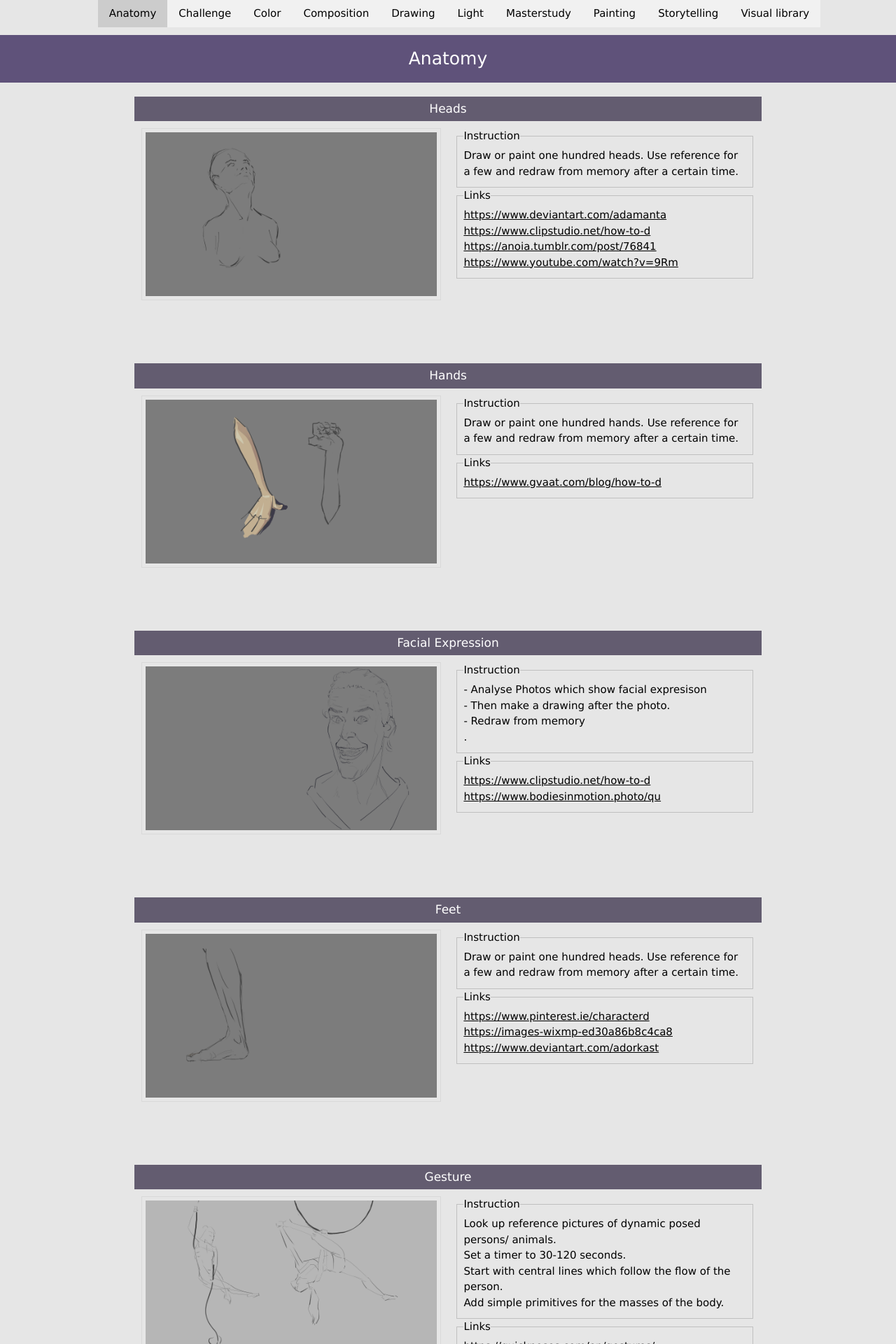
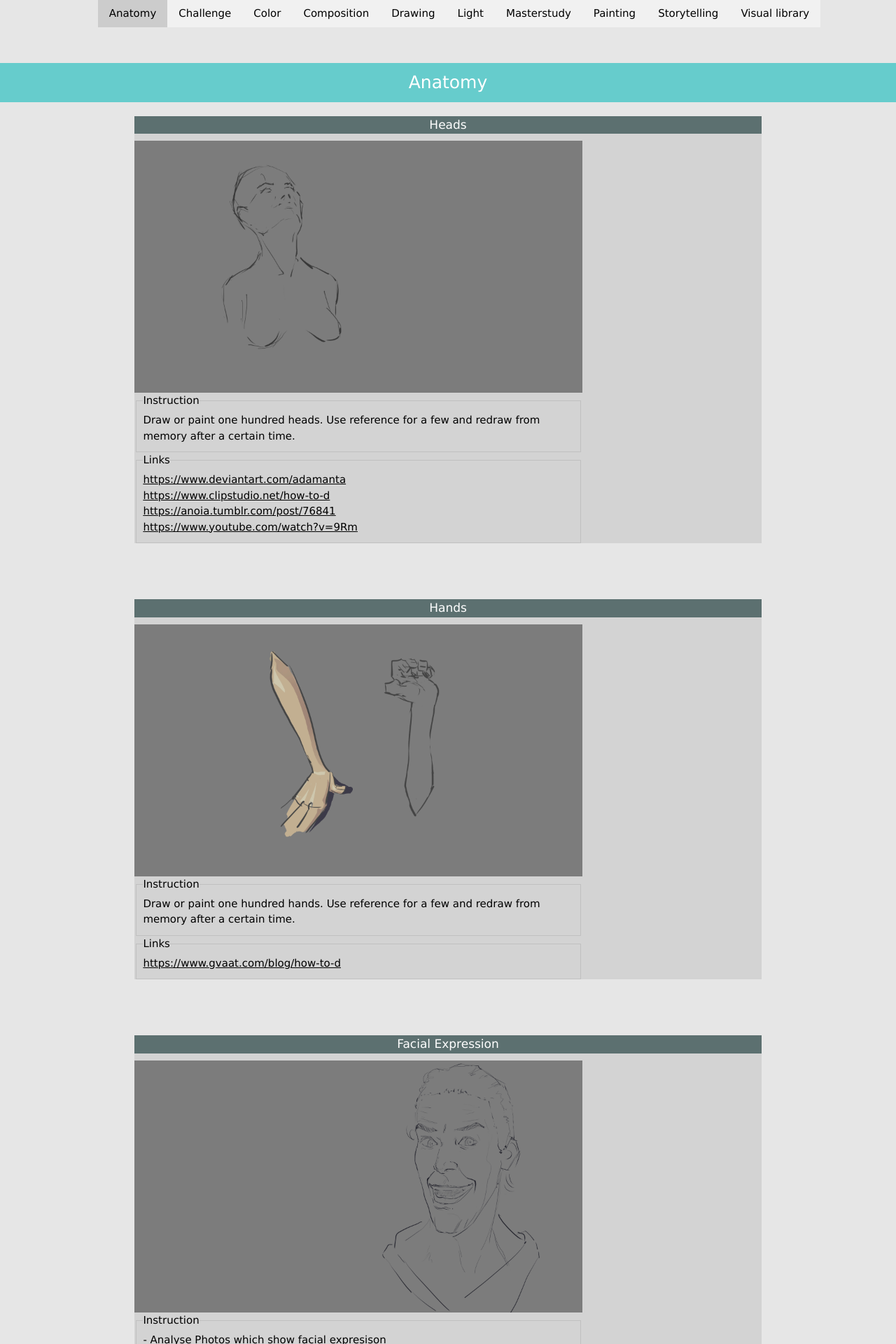
Before and after one commit to DominikPott/practicer-flask, a Flask app: page / in a window 1280 px wide. Shown: the top 1920 px of the page at 70% size. Run offline with Flask 2, Linux system fonts and the light colour scheme.

Commit message:
exercise styling

```diff
--- a/practicer_flask/static/css/exercises.css
+++ b/practicer_flask/static/css/exercises.css
@@ -9,32 +9,34 @@
 }
 
 .category {
-  background-color: hsl(260, 20%, 40%);
+  background-color: hsl(180, 50%, 60%);
   color: white;
 
   text-align: center;
   align: center;
 
   font-size: 25px;
-  padding: 15px;
 
+  padding: 9px;
   margin-bottom: 20px;
-  margin-top: 50px;
+  margin-top: 90px;
+}
+.exercise_container {
+  background-color: lightgray;
 }
 
 .exercise_label {
-  background-color: hsl(260, 10%, 40%);
+  background-color: hsl(180, 10%, 40%);
   text-align: center;
   align: center;
 
   color: white;
   font-size: 17px;
-  padding: 5px;
+  margin-bottom: 10px;
 }
 
 .exercise {
   float: left;
-  padding: 10px;
 }
 
 .exercise.thumbnail {
@@ -47,9 +49,12 @@
     transform: scale(1.5);
 }
 
-
 .exercise.instruction {
   width: 50%;
+  max-width: 640px;
+  margin: 0 auto;
+}
+.exercise_row {
 }
 
 .exercise_row:after {
@@ -63,15 +68,13 @@
   text-align: center;
 }
 
-@media (max-width: 900px) {
+@media (max-width: 1280px) {
   .exercise.thumbnail, .exercise.instruction {
     width: 100%;
   }
 }
 
 img {
-  border: 1px solid hsl(0, 0%, 85%);
-  padding: 5px;
   height: auto;
   width: 100%;
   max-width: 640px;
--- a/practicer_flask/templates/exercises.html
+++ b/practicer_flask/templates/exercises.html
@@ -9,6 +9,7 @@
 <div class="category" id="{{ categorie }}">{{ categorie.capitalize() }}</div>
 <div class="layout_exercises">
     {% for exercise in categories[categorie] %}
+    <div class="exercise_container">
     <div class="exercise_label" id="{{ exercise['label'] }}">{{ exercise['label'] }}</div>
     <div class="exercise_row">
       <div class="exercise thumbnail"><a href="{{ url_for('static', filename=exercise['template']) }}">
@@ -25,7 +26,7 @@
         </fieldset>
     </div>
     </div>
-
+    </div>
 {% if not loop.last %}
 <div class="footer"></div>
 {% endif %}
```
